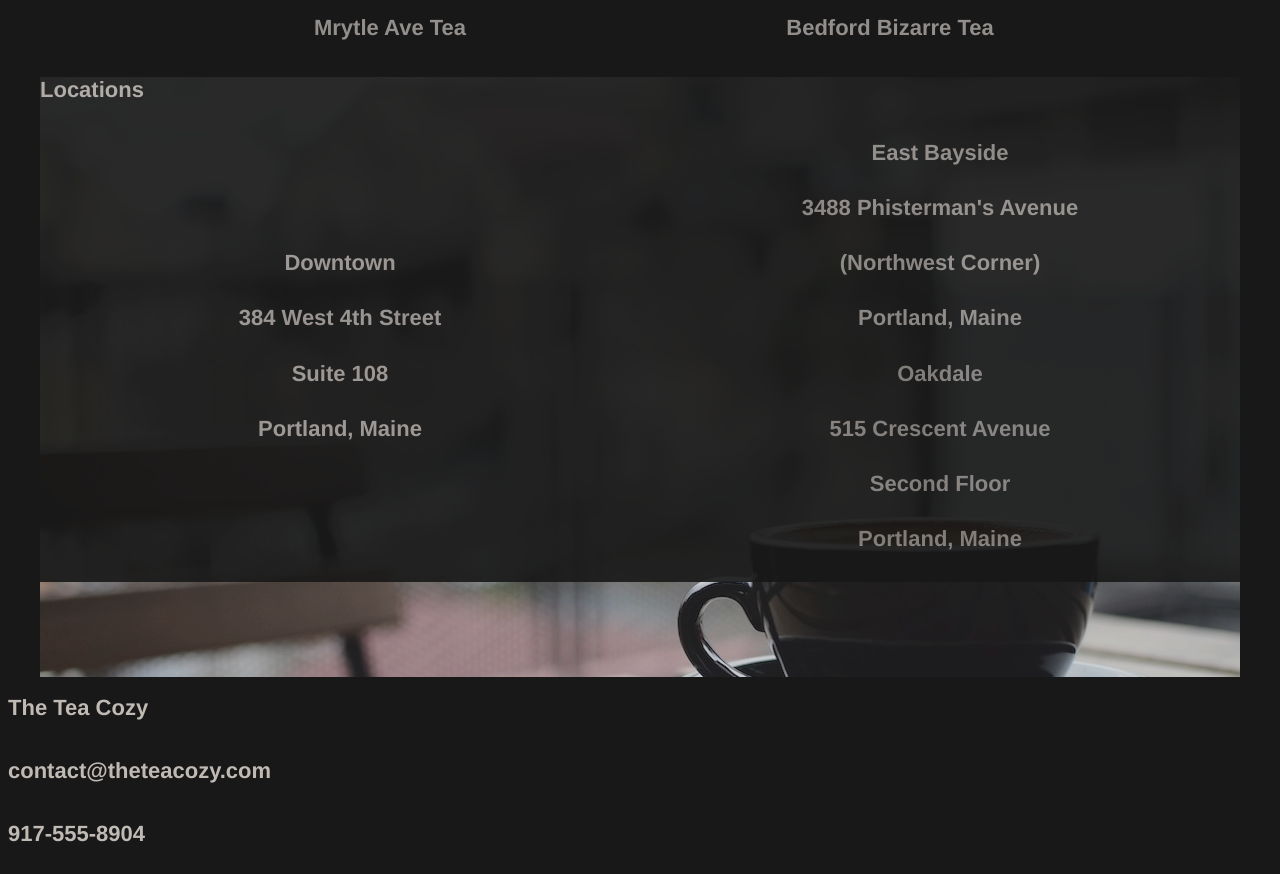
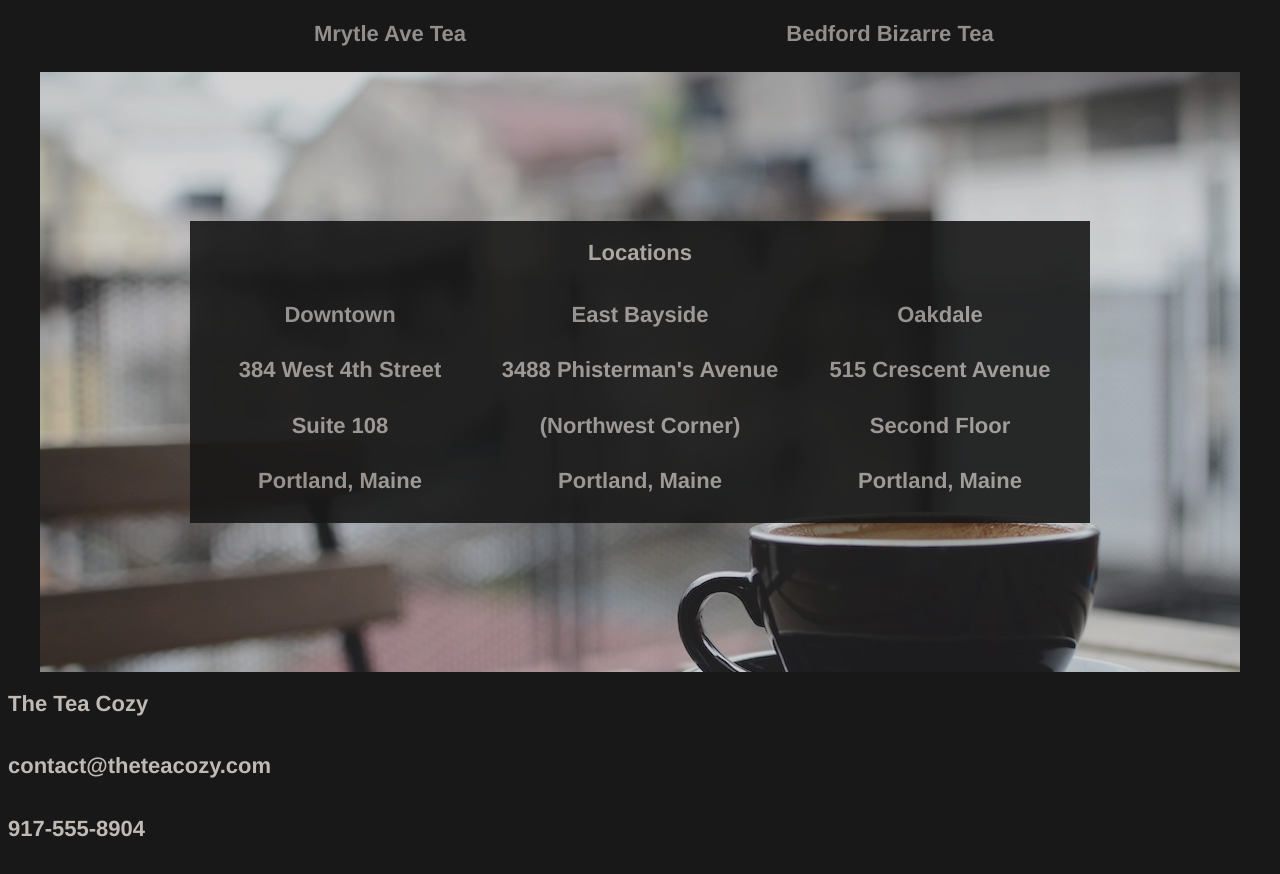
Before and after one commit to JRK77/Tea-Cozy-Website, a plain HTML site: page index.html in a window 1280 px wide. Shown: the part 1460-2334 px from the top of the page. Drawn offline with Linux system fonts and the light colour scheme.

Commit message:
Further modifications to the "locations" section.

```diff
--- a/index.html
+++ b/index.html
@@ -56,22 +56,20 @@
                 <div>
                     <h2 id="location">Locations</h2>
                 </div>
-                <div id="lcn">
-                    <div id="lcns">
+                <div id="lcns">
+                    <div id="lcn">
                         <h2>Downtown</h2>
                         <h4>384 West 4th Street</h4>
                         <h4>Suite 108</h4>
                         <h4>Portland, Maine</h4>
                     </div>
-                    <div id="lcns">
-                        <div >
+                    <div id="lcn">
                         <h2>East Bayside</h2>
                         <h4>3488 Phisterman's Avenue</h4>
                         <h4>(Northwest Corner)</h4>
                         <h4>Portland, Maine</h4>
                     </div>
-                    <div id="lcns">
-                        <div >
+                    <div id="lcn">
                         <h2>Oakdale</h2>
                         <h4>515 Crescent Avenue</h4>
                         <h4>Second Floor</h4>
--- a/resources/style.css
+++ b/resources/style.css
@@ -63,24 +63,26 @@
 
 #capmargin {
     margin-top: 10px;
-    margin-bottom: 10px;
+    margin-bottom: 25px;
     text-align: center;
 }
 
 .locationinfo {
+    display: flex;
     background-image: url(./img-locations-background.jpg);
     height: 600px;
     width: 1200px;
     margin: 0 auto;
-}
-
-#lcn {
-    display: flex;
+    text-align: center;
     justify-content: space-around;
     align-items: center;
 }
 
 #lcns {
+    display: flex;
+    justify-content: space-around;
+}
+
+#lcn {
     width: 300px;
-    text-align: center;
 }
```
